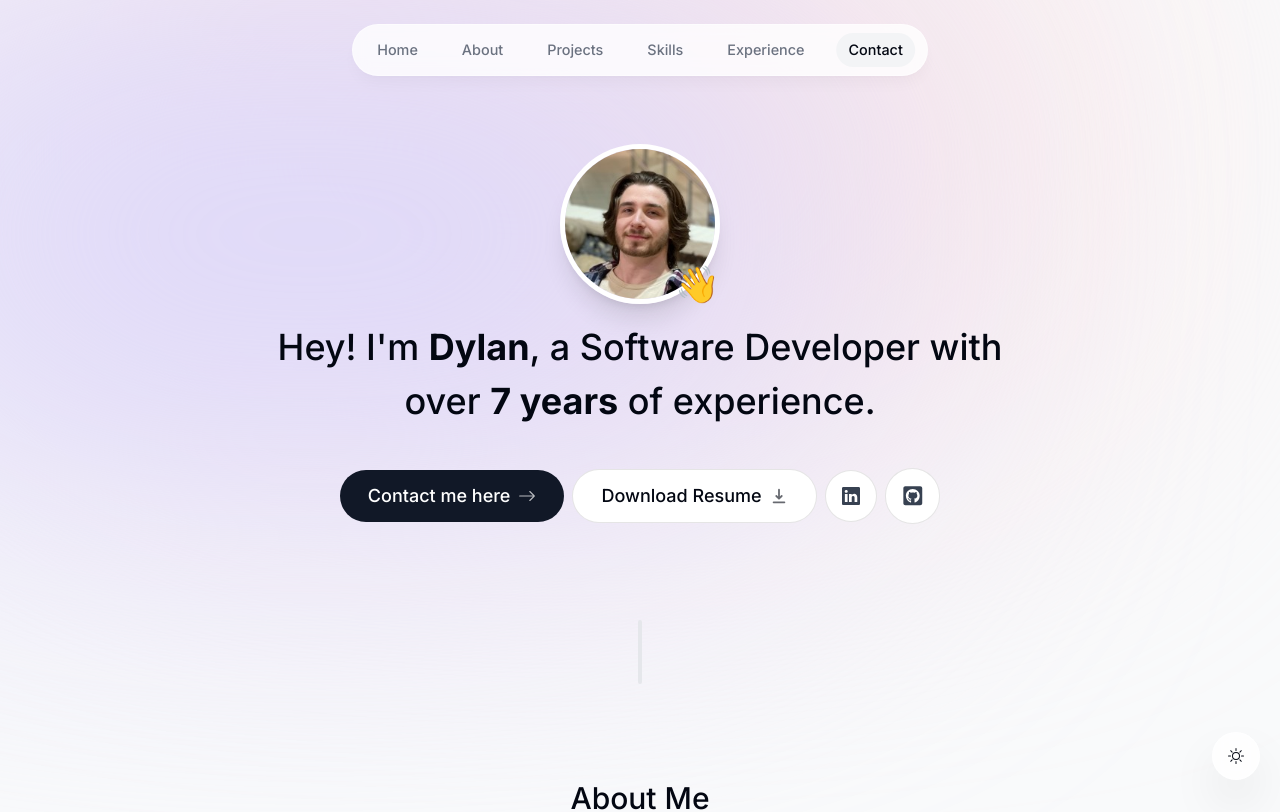
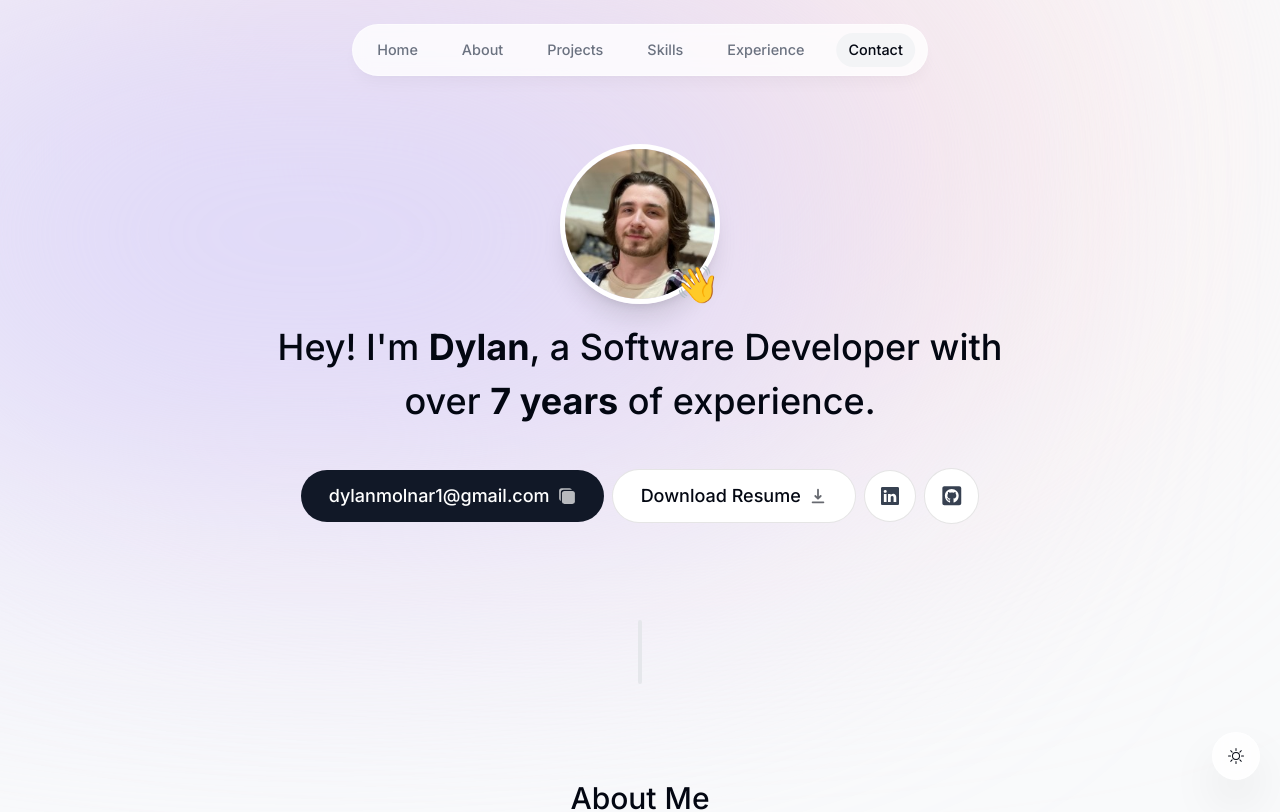
Before and after one commit to dylanjmolnar/portfolio, a Next.js app: page / in a window 1280 px wide. Shown: the top 812 px of the page. Built offline with nearby package versions, Linux system fonts and the light colour scheme.

Commit message:
resume update and ui updates

```diff
--- a/components/contact.tsx
+++ b/components/contact.tsx
@@ -1,12 +1,27 @@
 "use client";
 
-import React from "react";
+import React, { useState } from "react";
 import SectionHeading from "./section-heading";
 import { motion } from "framer-motion";
 import { useSectionInView } from "@/lib/hooks";
+import { IoCopy, IoCheckmark } from "react-icons/io5";
 
 export default function Contact() {
   const { ref } = useSectionInView("Contact");
+  const [emailCopied, setEmailCopied] = useState(false);
+  const email = "dylanmolnar1@gmail.com";
+
+  const handleCopyEmail = async () => {
+    try {
+      await navigator.clipboard.writeText(email);
+      setEmailCopied(true);
+      setTimeout(() => {
+        setEmailCopied(false);
+      }, 10000);
+    } catch (err) {
+      console.error("Failed to copy email:", err);
+    }
+  };
 
   return (
     <motion.section
@@ -30,9 +45,24 @@
       <br/>
       <br/>
       <br/>
-      <p className="text-gray-700 -mt-6 dark:text-white/80">
-        dylanmolnar1@gmail.com
-      </p>
+      <button
+        onClick={handleCopyEmail}
+        className={`group px-7 py-3 flex items-center gap-2 rounded-full outline-none hover:scale-110 active:scale-105 transition whitespace-nowrap mx-auto ${
+          emailCopied
+            ? "bg-green-500 text-white"
+            : "bg-gray-900 text-white hover:bg-gray-950"
+        }`}
+      >
+        {emailCopied ? (
+          <>
+            Copied Email! <IoCheckmark className="opacity-70" />
+          </>
+        ) : (
+          <>
+            {email} <IoCopy className="opacity-70 group-hover:scale-110 transition" />
+          </>
+        )}
+      </button>
     </motion.section>
   );
 }
--- a/components/intro.tsx
+++ b/components/intro.tsx
@@ -1,23 +1,35 @@
 "use client";
 
 import Image from "next/image";
-import React from "react";
+import React, { useState } from "react";
 import { motion } from "framer-motion";
-import Link from "next/link";
-import { BsArrowRight, BsLinkedin } from "react-icons/bs";
+import { BsLinkedin } from "react-icons/bs";
 import { HiDownload } from "react-icons/hi";
 import { FaGithubSquare } from "react-icons/fa";
+import { IoCopy, IoCheckmark } from "react-icons/io5";
 import { useSectionInView } from "@/lib/hooks";
-import { useActiveSectionContext } from "@/context/active-section-context";
 
 export default function Intro() {
   const { ref } = useSectionInView("Home", 0.5);
-  const { setActiveSection, setTimeOfLastClick } = useActiveSectionContext();
+  const [emailCopied, setEmailCopied] = useState(false);
+  const email = "dylanmolnar1@gmail.com";
 
   // Calculate years of experience since November 1st, 2017
   const startDate = new Date('2017-11-01');
   const currentDate = new Date();
   const yearsOfExperience = Math.floor((currentDate.getTime() - startDate.getTime()) / (365.25 * 24 * 60 * 60 * 1000));
+
+  const handleCopyEmail = async () => {
+    try {
+      await navigator.clipboard.writeText(email);
+      setEmailCopied(true);
+      setTimeout(() => {
+        setEmailCopied(false);
+      }, 10000);
+    } catch (err) {
+      console.error("Failed to copy email:", err);
+    }
+  };
 
   return (
     <section
@@ -80,20 +92,27 @@
         }}
       >
         <div className="flex flex-col sm:flex-row items-center justify-center gap-2">
-          <Link
-            href="#contact"
-            className="group bg-gray-900 text-white px-7 py-3 flex items-center gap-2 rounded-full outline-none hover:scale-110 hover:bg-gray-950 active:scale-105 transition"
-            onClick={() => {
-              setActiveSection("Contact");
-              setTimeOfLastClick(Date.now());
-            }}
+          <button
+            onClick={handleCopyEmail}
+            className={`group px-7 py-3 flex items-center gap-2 rounded-full outline-none hover:scale-110 active:scale-105 transition whitespace-nowrap ${
+              emailCopied
+                ? "bg-green-500 text-white"
+                : "bg-gray-900 text-white hover:bg-gray-950"
+            }`}
           >
-            Contact me here{" "}
-            <BsArrowRight className="opacity-70 group-hover:translate-x-1 transition" />
-          </Link>
+            {emailCopied ? (
+              <>
+                Copied Email! <IoCheckmark className="opacity-70" />
+              </>
+            ) : (
+              <>
+                {email} <IoCopy className="opacity-70 group-hover:scale-110 transition" />
+              </>
+            )}
+          </button>
 
           <a
-            className="group bg-white px-7 py-3 flex items-center gap-2 rounded-full outline-none hover:scale-110 active:scale-105 transition cursor-pointer borderBlack dark:bg-white/10"
+            className="group bg-white px-7 py-3 flex items-center gap-2 rounded-full outline-none hover:scale-110 active:scale-105 transition cursor-pointer borderBlack dark:bg-white/10 whitespace-nowrap"
             href="./Resume.pdf"
             download
           >
```
Also changed, not shown: 1 other file (tests, documents, lock files or other folders).
